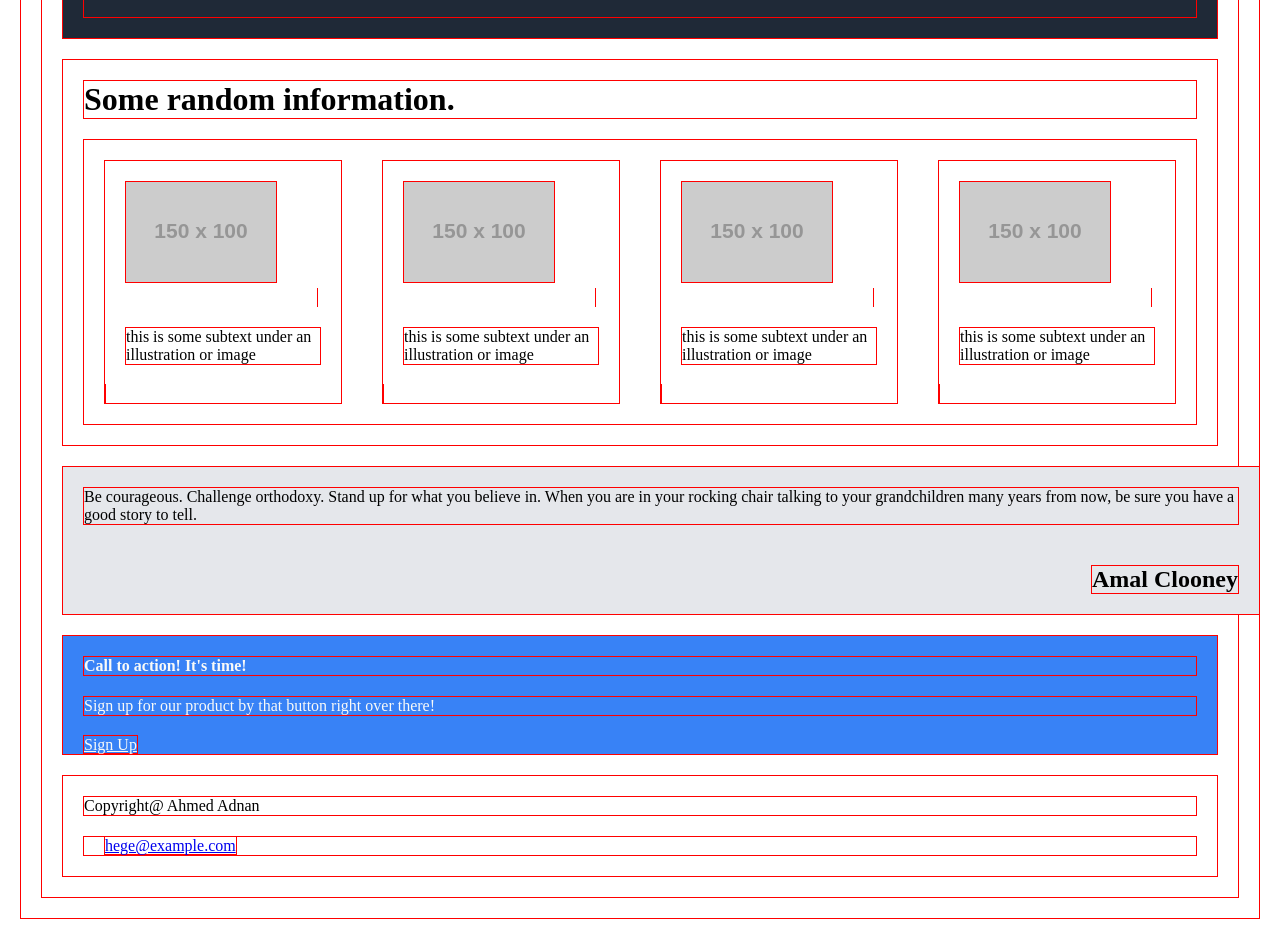
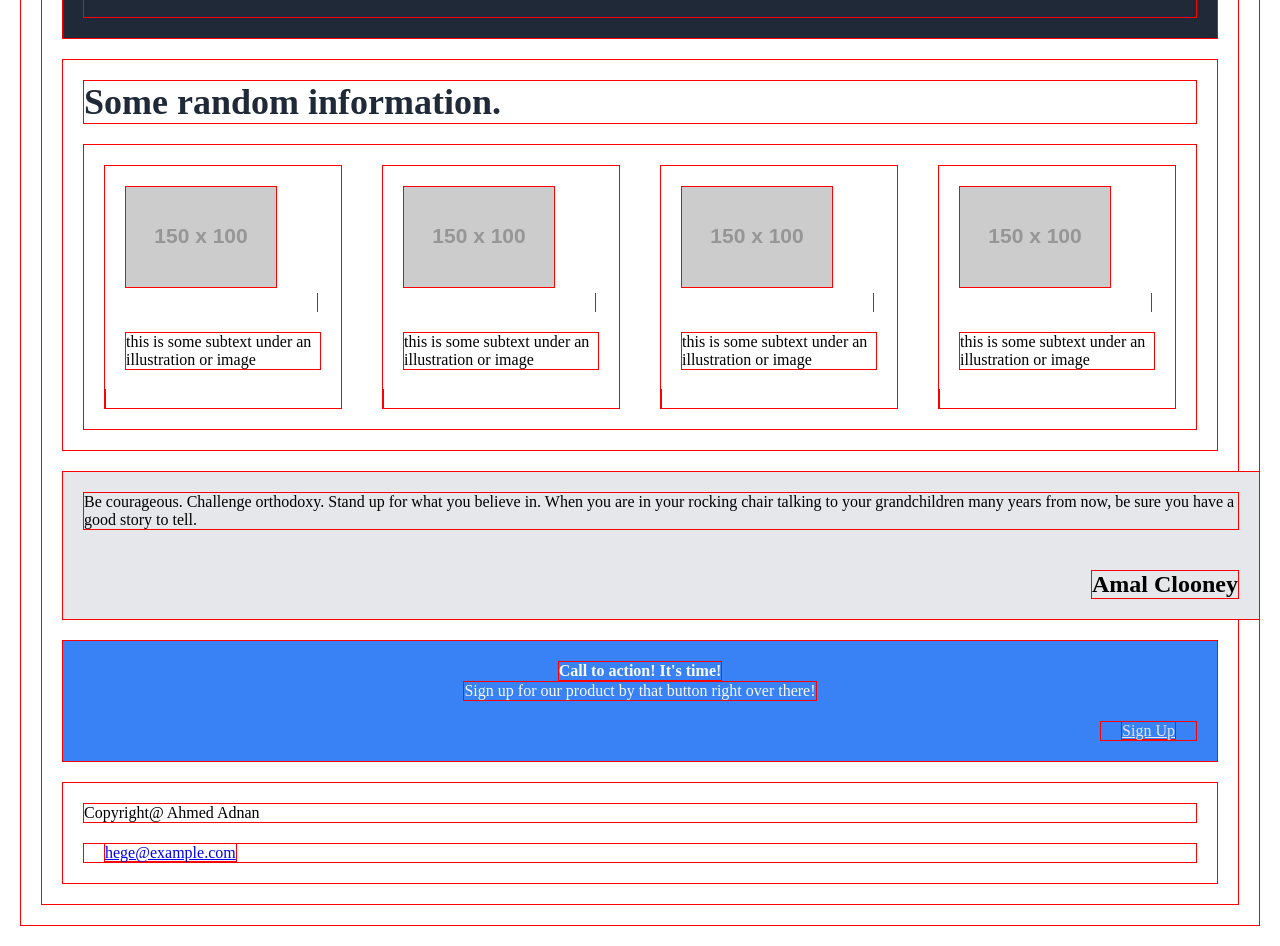
Before and after one commit to ahmed666916/landing-page-redo, a plain HTML site: page index.html in a window 1280 px wide. Shown: the part 493-1439 px from the top of the page. Drawn offline with Linux system fonts and the light colour scheme; placeholder pictures from the web are drawn by us.

Commit message:
did some styling to container-action

```diff
--- a/css/style.css
+++ b/css/style.css
@@ -46,6 +46,16 @@
 
 .text{
     color: #F9FAF8;
+
+}
+
+.text h1{
+    font-size: 48px;
+}
+
+.main h1{
+    font-size: 36px;
+    color: #1F2937;
 }
 
 .image-row {
@@ -70,6 +80,31 @@
     color: #F9FAF8;
 }
 
-.container-action a{
-    color: #F9FAF8;
+.container-action {
+    display: flex;
+    flex-direction: column;
+    align-items: center;
+
 }
+.container-action {
+    display: flex;
+    align-items: center;
+    justify-content: center;
+    text-align: left; /* Align text to the left within the container */
+    padding-top: 20px;
+}
+
+.container-action h4,
+.container-action p {
+    margin: 0; /* Remove default margin to reduce space */
+
+}
+
+.container-action .button {
+    margin-left: auto; /* Move the button to the right */
+
+
+}
+.container-action .button a{
+    color: #E5E7EB;
+}
--- a/index.html
+++ b/index.html
@@ -89,7 +89,7 @@
     <section class="container-action">
         <h4>Call to action! It's time!</h4>
         <p>Sign up for our product by that button right over there!</p>
-        <a href="">Sign Up</a>
+        <span class="button"><a href="">Sign Up</a></span>
     </section>
 
     <footer class="footer">
```
